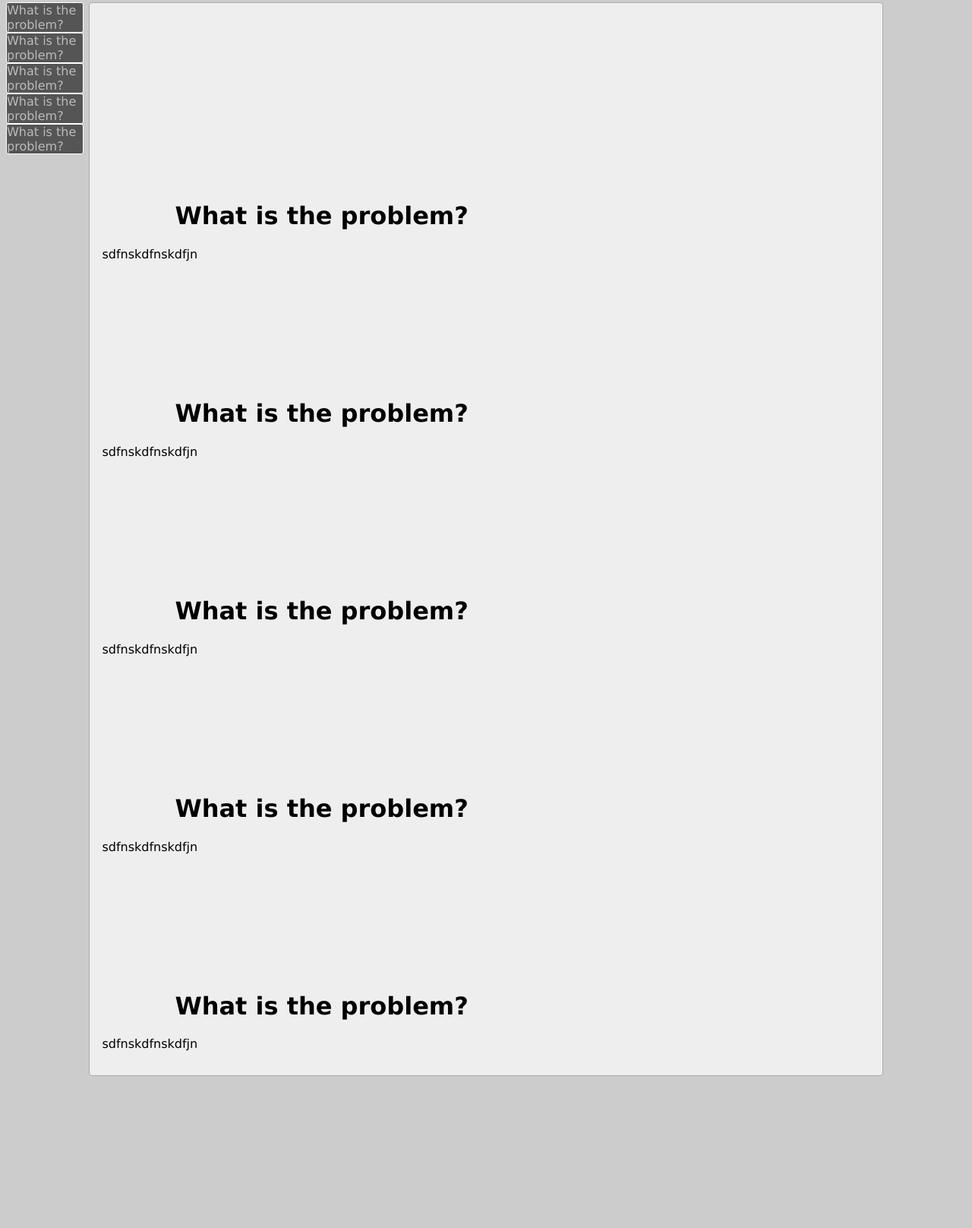
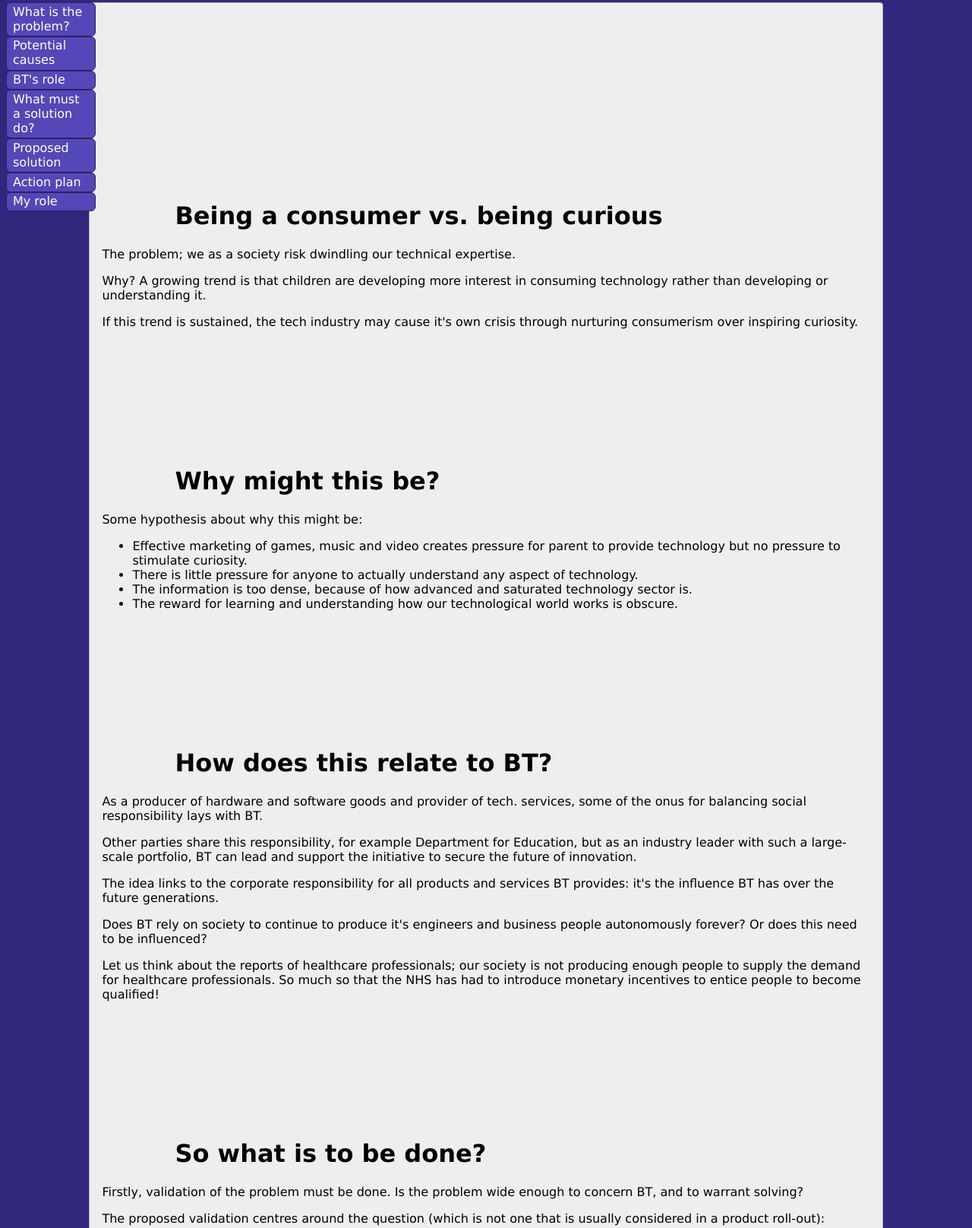
Before and after one commit to iamhaker23/simple-presentation, a plain HTML site: page examples/BeingPurposeful/index.html in a window 1280 px wide. Shown: the part 5-1621 px from the top of the page at 76% size. Before the commit the page ends 1429 px from the top, so only its background shows below. Drawn offline with Linux system fonts and the light colour scheme.

Commit message:
finished presentation

```diff
--- a/examples/BeingPurposeful/index.html
+++ b/examples/BeingPurposeful/index.html
@@ -36,8 +36,8 @@
     }
 
     html{
-    font-family:verdana,sans-serif;
-    background-color:#ccc;
+        font-family:verdana,sans-serif;
+        background-color:#30277d;
     }
 
     div.container{
@@ -48,21 +48,17 @@
     }
 
     a{
+        padding: 0.1em 0.5em 0.2em 0.5em;
         display:inline-block;
-        color: #BBB;
-        background-color: #555;
+        color: #FFF;
+        background-color: #5348b7;
         text-decoration: none;
         overflow: visible;
         z-index: 99;
         min-width:100px;
-        border-radius: 3px;
-        border: 1px solid white;
+        border-radius: 6px;
+        border: 1px solid #252268;
         margin:0;
-    }
-
-    a:visited{
-        color:#FBF;
-
     }
 
     a:hover{
@@ -80,44 +76,100 @@
 
    <div class="nav">
         <a href="#part1">What is the problem?</a>
-        <a href="#part2">What is the problem?</a>
-        <a href="#part3">What is the problem?</a>
-        <a href="#part4">What is the problem?</a>
-        <a href="#part5">What is the problem?</a>
+        <a href="#part2">Potential causes</a>
+        <a href="#part3">BT's role</a>
+        <a href="#part4">What must a solution do?</a>
+        <a href="#part5">Proposed solution</a>
+        <a href="#part6">Action plan</a>
+        <a href="#part7">My role</a>
+
     </div>
 
     <div class="content container">
 
         <div>
-            <h1 id="part1">What is the problem?</h1>
+            <h1 id="part1">Being a consumer vs. being curious</h1>
             <div>
-                <p>sdfnskdfnskdfjn</p>
+                <p>
+                    The problem; we as a society risk dwindling our technical expertise.
+                </p>
+                <p>
+                    Why? A growing trend is that children are developing more interest in consuming technology rather than developing
+                    or understanding it.
+                </p>
+                <p>
+                    If this trend is sustained, the tech industry may cause it's own crisis through nurturing consumerism over inspiring curiosity.
+                </p>
             </div>
         </div>
         <div>
-            <h1 id="part2">What is the problem?</h1>
+            <h1 id="part2">Why might this be?</h1>
             <div>
-                <p>sdfnskdfnskdfjn</p>
+
+                <p>Some hypothesis about why this might be:</p>
+                <ul>
+                    <li>Effective marketing of games, music and video creates pressure for parent to provide technology but no pressure to stimulate curiosity.</li>
+                    <li>There is little pressure for anyone to actually understand any aspect of technology.</li>
+                    <li>The information is too dense, because of how advanced and saturated technology sector is.</li>
+                    <li>The reward for learning and understanding how our technological world works is obscure.</li>
+                </ul>
             </div>
         </div>
         <div>
-            <h1 id="part3">What is the problem?</h1>
+            <h1 id="part3">How does this relate to BT?</h1>
             <div>
-                <p>sdfnskdfnskdfjn</p>
+                <p>As a producer of hardware and software goods and provider of tech. services, some of the onus for balancing social responsibility lays with BT.</p>
+                <p>Other parties share this responsibility, for example Department for Education, but as an industry leader with such a large-scale portfolio, BT can lead and support the initiative to secure the future of innovation.</p>
+                <p>The idea links to the corporate responsibility for all products and services BT provides: it's the influence BT has over the future generations.</p>
+                <p>Does BT rely on society to continue to produce it's engineers and business people autonomously forever? Or does this need to be influenced?</p>
+                <p>Let us think about the reports of healthcare professionals; our society is not producing enough people to supply the demand for healthcare professionals. So much so that the NHS has had to introduce monetary incentives to entice people to become qualified!</p>
             </div>
         </div>
         <div>
-            <h1 id="part4">What is the problem?</h1>
+            <h1 id="part4">So what is to be done?</h1>
             <div>
-                <p>sdfnskdfnskdfjn</p>
-            </div>
-        </div><div>
-            <h1 id="part5">What is the problem?</h1>
-            <div>
-                <p>sdfnskdfnskdfjn</p>
+                <p>Firstly, validation of the problem must be done. Is the problem wide enough to concern BT, and to warrant solving?</p>
+                <p>The proposed validation centres around the question (which is not one that is usually considered in a product roll-out):</p>
+                <p><br/>"What is developmental impact on a child growing up with a 100MB Internet Connection and a games console?"</p>
+                <p>Then the contributing factors must be identified:</p>
+                <p><br/><a href="#part2">See the hypothesis in Part 2.</a></p>
             </div>
         </div>
-
+        <div>
+            <h1 id="part5">And if there is a problem?</h1>
+            <div>
+                <p>A potential solution is:</p>
+                <p><br/>To develop a scheme of educational, interactive sessions that aim to encourage curiosity and understanding in and of technology.</p>
+                <p><br/>Provide interactive sessions to students in school, or extra-curricular.</p>
+                <p>Supplement these sessions with a channel that is available beyond the session, and is engaging for the students (for example, interactive games on popular platforms).</p>
+                <p><br/>The aim is to engage the children in educational tasks, and ensure that engagement is ongoing (because you can't learn about all of technology in a day).</p>
+            </div>
+        </div>
+        <div>
+            <h1 id="part6">Action plan</h1>
+            <div>
+                <ol>
+                    <li>1. Engage stakeholders and establish roles and relationships</li>
+                    <li>2. Validate the assumptions made, and ensure the problem definition is correct</li>
+                    <li>3. Produce a technology curriculum with partners</li>
+                    <li>4. Develop a game/interactive app that delivers the curriculum, and is available outside of sessions.</li>
+                    <li>5. Deliver sessions using BT Volunteering time, to schools, to get feedback and to build awareness of the project</li>
+                    <li>6. Validate and either iterate or cancel the project</li>
+                </ol>
+            </div>
+        </div>
+        <div>
+            <h1 id="part7">What would I do?</h1>
+            <div>
+                <ul>
+                    <li>Ensure stakeholder visibility and engagement at relevant stages - Department of Education, schools, relevant technology partners</li>
+                    <li>Broker the partnerships and manage relationships - explain the scheme and the benefits.</li>
+                    <li>Help guide development and validation processes for the curriculum and app</li>
+                    <li>Ensure deliveries of sessions and collect feedback</li>
+                </ul>
+                <p><br/>The idea utilises existing volunteering time and existing relationships as per BT's existing initiatives</p>
+            </div>
+        </div>
     </div>
 
 </body>
```
